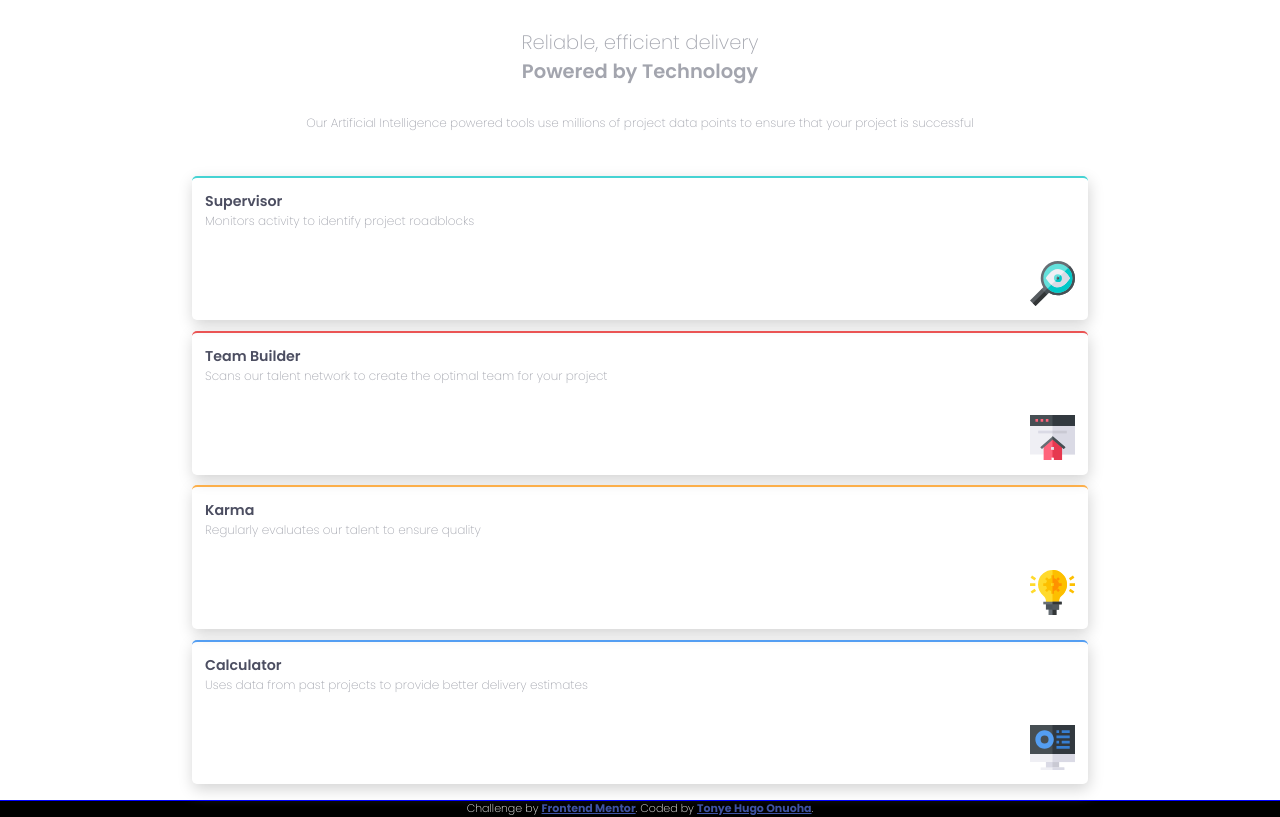
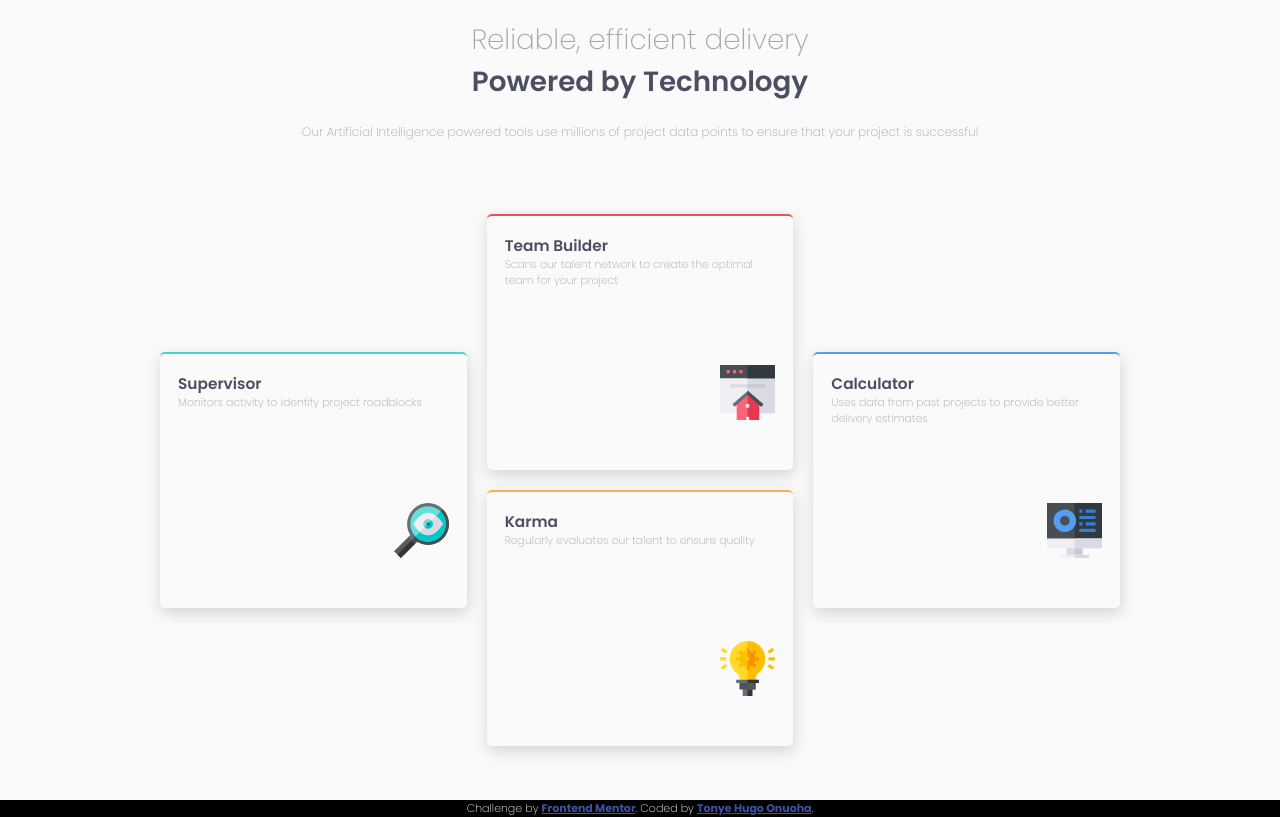
Before and after one commit to Tonye-Onuoha/Four-Card-Feature-Section, a plain HTML site: page index.html in a window 1280 px wide. Drawn offline with Linux system fonts and the light colour scheme.

Commit message:
Added CSS styling for desktop design

```diff
--- a/css/styles.css
+++ b/css/styles.css
@@ -1,12 +1,12 @@
 html {
     height: 100vh;
-    font-size: 13px;
+    font-size: 15px;
 }
 
 body {
     height: 100%;
-    outline: 1px solid blue;
     margin: 0;
+    background-color: hsl(0, 0%, 98%);
 }
 
 main {
@@ -42,11 +42,19 @@ h3 {
 p {
     color: hsl(229, 6%, 66%);
     margin: 0;
-    font-size: 1.5vh;
+    font-size: 1.3vh;
 }
 
 .header p {
-    font-size: 1.5rem;
+    font-size: 1.3rem;
+}
+
+.highlight {
+    color: hsl(234, 12%, 34%);
+}
+
+.about-us {
+    font-size: 1.4vh;
 }
 
 .header-layout {
@@ -59,8 +67,6 @@ p {
 
 .card-layout {
     height: 80%;
-    display: flex;
-    flex-direction: column;
 }
 
 .card-container-1,
@@ -87,7 +93,7 @@ p {
 
 .card {
     height: 90%;
-    padding: 1em;
+    padding: 1.2em;
     box-sizing: border-box;
     border-radius: 5px;
     box-shadow: 1px 5px 15px lightgray;
@@ -107,8 +113,8 @@ p {
 }
 
 img {
-    width: 45px;
-    height: 45px;
+    width: 35px;
+    height: 35px;
 }
 
 .supervisor {
@@ -126,3 +132,98 @@ img {
 .calculator {
     border-top: 2px solid hsl(212, 86%, 64%);
 }
+
+/* MEDIA QUERIES */
+
+@media screen and (min-width: 640px) {
+    main {
+        max-width: 50%;
+    }
+}
+
+@media screen and (min-width: 768px) {
+    main {
+        max-width: 75%;
+    }
+    .header p {
+        font-size: 1.5rem;
+    }
+    h3 {
+        font-size: 1.2vw;
+    }
+    p {
+        font-size: 0.85vw;
+    }
+    .about-us {
+        font-size: 0.95vw;
+    }
+    .card-layout {
+        display: flex;
+        flex-direction: row;
+        gap: 20px;
+    }
+    .card-container-1,
+    .card-container-2,
+    .card-container-3 {
+        height: 100%;
+        flex-basis: 33.33%;
+    }
+    .card-container-1,
+    .card-container-3 {
+        justify-content: center;
+    }
+    .card-container-2 {
+        justify-content: center;
+        gap: 20px;
+    }
+    .card,
+    .card-container-2 > .card {
+        height: 30%;
+    }
+    img {
+        width: 45px;
+        height: 45px;
+    }
+}
+
+@media screen and (min-width: 1024px) {
+    .header p {
+        font-size: 1.8rem;
+    }
+    .card,
+    .card-container-2 > .card {
+        height: 35%;
+    }
+    img {
+        width: 50px;
+        height: 50px;
+    }
+}
+
+@media screen and (min-width: 1280px) {
+    .header p {
+        font-size: 1.85rem;
+    }
+    .card,
+    .card-container-2 > .card {
+        height: 40%;
+    }
+    img {
+        width: 55px;
+        height: 55px;
+    }
+}
+
+@media screen and (min-width: 1600px) {
+    .header p {
+        font-size: 1.9rem;
+    }
+    .card,
+    .card-container-2 > .card {
+        height: 45%;
+    }
+    img {
+        width: 64px;
+        height: 64px;
+    }
+}
```
